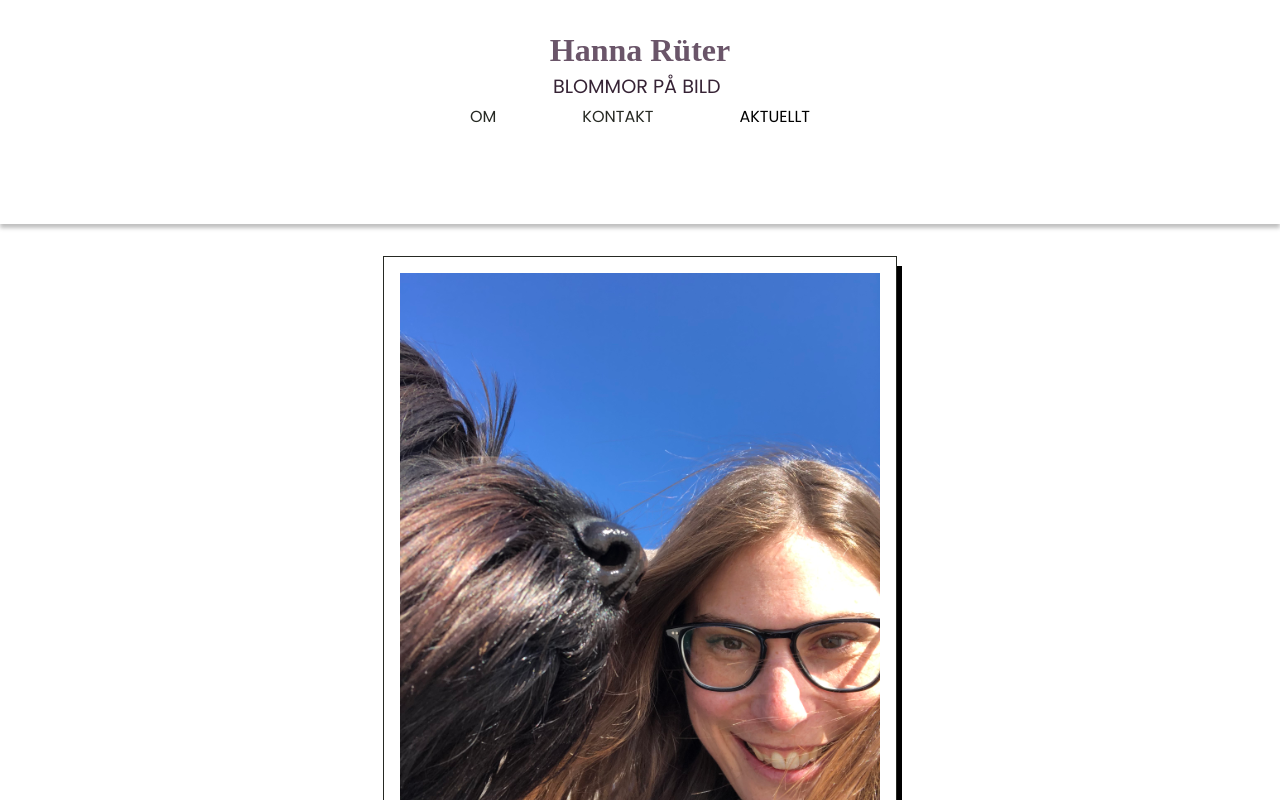
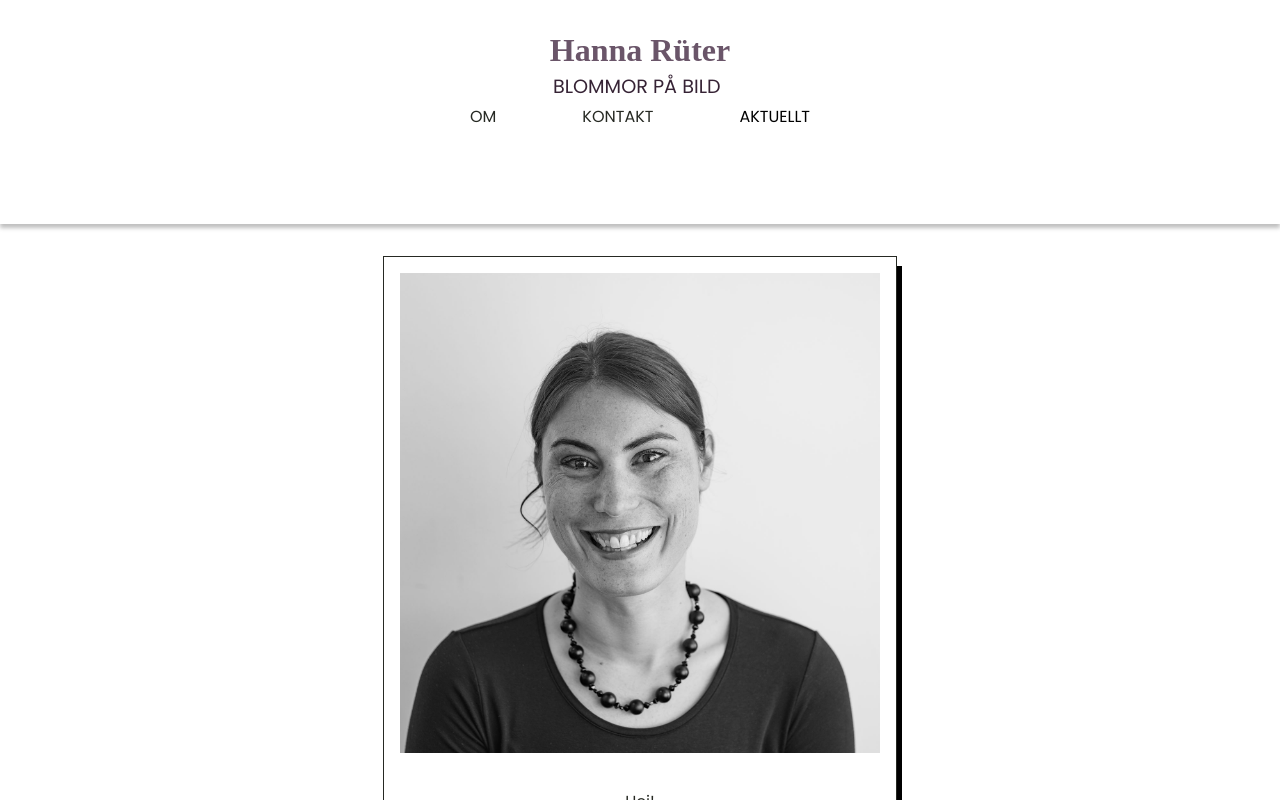
Before and after one commit to Ruterryter/flower-portfolio, a React (Create React App) app: page /om in a window 1280 px wide. Shown: the top 800 px of the page. Built offline with nearby package versions, Linux system fonts and the light colour scheme; a web font is replaced by a local one.

Commit message:
updating about picture

```diff
--- a/src/Components/About.jsx
+++ b/src/Components/About.jsx
@@ -1,6 +1,6 @@
 import React from 'react';
 import styled from 'styled-components';
-import hanna_bast from './hanna_bast.jpg';
+import hr from './hr.jpg';
 
 const AboutPage = styled.div`
   display: flex;
@@ -58,7 +58,7 @@ export const About = () => {
   return (
     <AboutPage>
       <Card>
-        <Painting src={hanna_bast} alt='Hanna Rüter' />
+        <Painting src={hr} alt='Hanna Rüter' />
         <DetailsContainer>
           <AboutMe>
             {' '}
```
Also changed, not shown: src/Components/hanna_bast.jpg (deleted), src/Components/hr.jpg (added).
